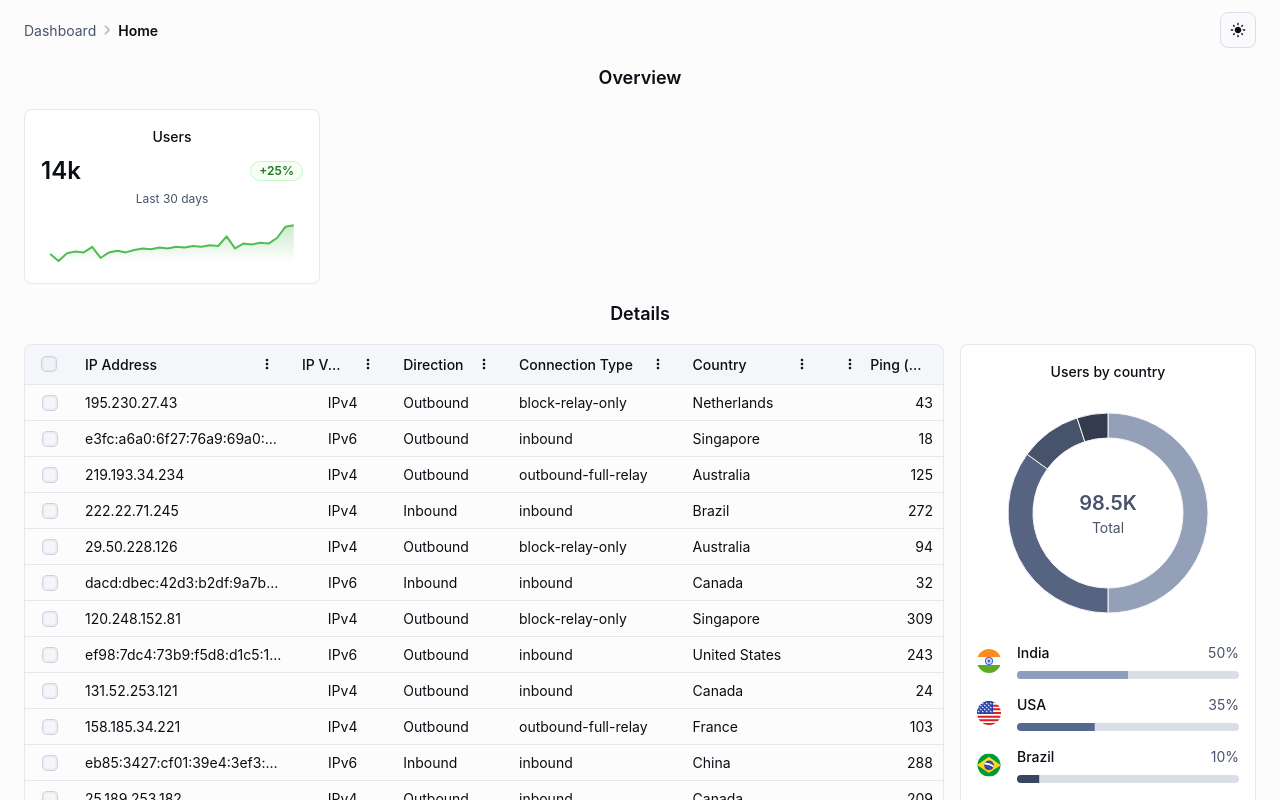
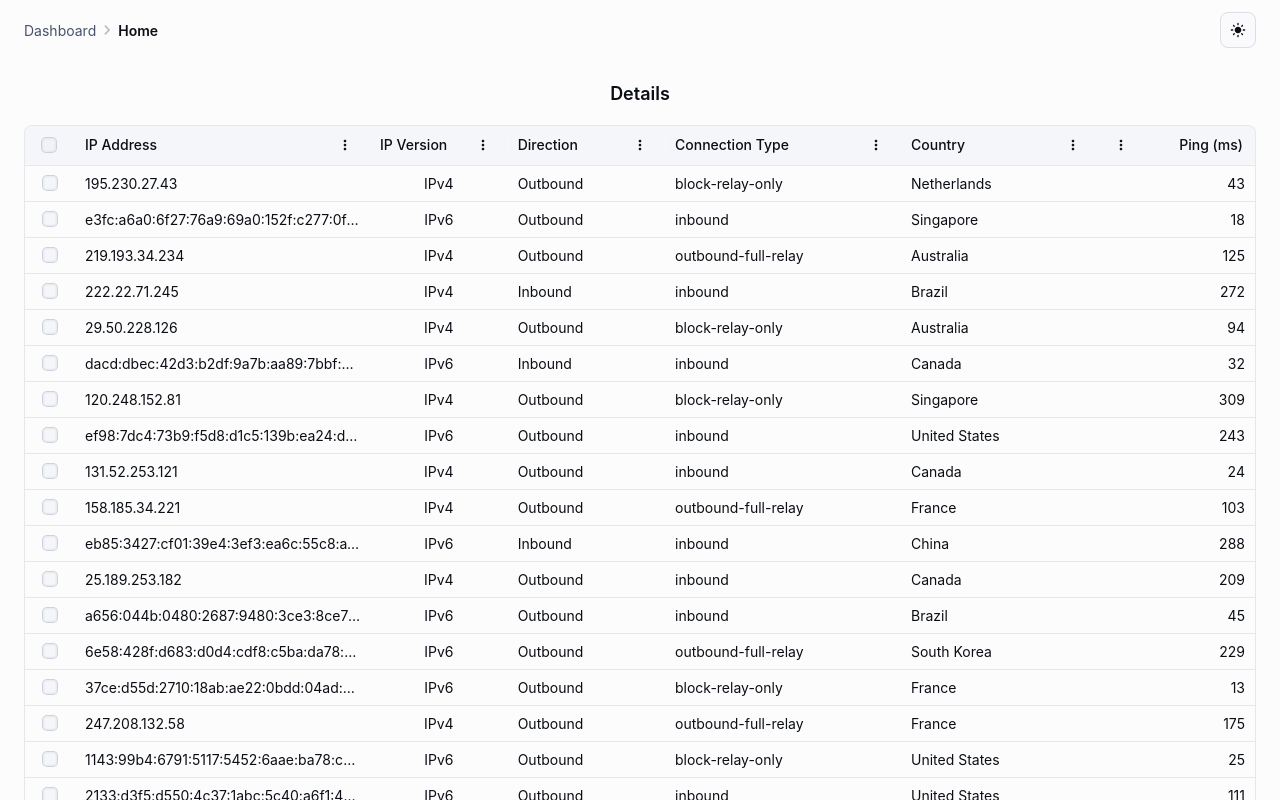
Before and after one commit to stringintech/bitcoin-monitor-front, a React (Create React App) app: page / in a window 1280 px wide. Shown: the top 800 px of the page. Built offline with nearby package versions, Linux system fonts and the light colour scheme.

Commit message:
Comment out two more components to make the table component take the whole page

```diff
--- a/src/dashboard/components/MainGrid.tsx
+++ b/src/dashboard/components/MainGrid.tsx
@@ -49,20 +49,20 @@ export default function MainGrid() {
   return (
     <Box sx={{ width: '100%', maxWidth: { sm: '100%', md: '1700px' } }}>
       {/* cards */}
-      <Typography component="h2" variant="h6" sx={{ mb: 2 }}>
-        Overview
-      </Typography>
+      {/*<Typography component="h2" variant="h6" sx={{ mb: 2 }}>*/}
+      {/*  Overview*/}
+      {/*</Typography>*/}
       <Grid
         container
         spacing={2}
         columns={12}
         sx={{ mb: (theme) => theme.spacing(2) }}
       >
-        {data.map((card, index) => (
-          <Grid key={index} size={{ xs: 12, sm: 6, lg: 3 }}>
-            <StatCard {...card} />
-          </Grid>
-        ))}
+        {/*{data.map((card, index) => (*/}
+        {/*  <Grid key={index} size={{ xs: 12, sm: 6, lg: 3 }}>*/}
+        {/*    <StatCard {...card} />*/}
+        {/*  </Grid>*/}
+        {/*))}*/}
         {/*<Grid size={{ xs: 12, sm: 6, lg: 3 }}>*/}
         {/*  <HighlightedCard />*/}
         {/*</Grid>*/}
@@ -77,15 +77,15 @@ export default function MainGrid() {
         Details
       </Typography>
       <Grid container spacing={2} columns={12}>
-        <Grid size={{ xs: 12, lg: 9 }}>
+        <Grid size={{ xs: 12, lg: 12 }}>
           <CustomizedDataGrid />
         </Grid>
-        <Grid size={{ xs: 12, lg: 3 }}>
-          <Stack gap={2} direction={{ xs: 'column', sm: 'row', lg: 'column' }}>
-            {/*<CustomizedTreeView />*/}
-            <ChartUserByCountry />
-          </Stack>
-        </Grid>
+        {/*<Grid size={{ xs: 12, lg: 3 }}>*/}
+        {/*  <Stack gap={2} direction={{ xs: 'column', sm: 'row', lg: 'column' }}>*/}
+        {/*    /!*<CustomizedTreeView />*!/*/}
+        {/*    <ChartUserByCountry />*/}
+        {/*  </Stack>*/}
+        {/*</Grid>*/}
       </Grid>
       {/*<Copyright sx={{ my: 4 }} />*/}
     </Box>
```
